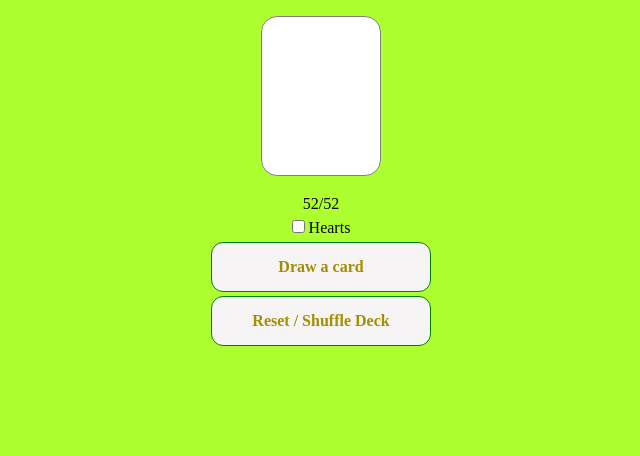
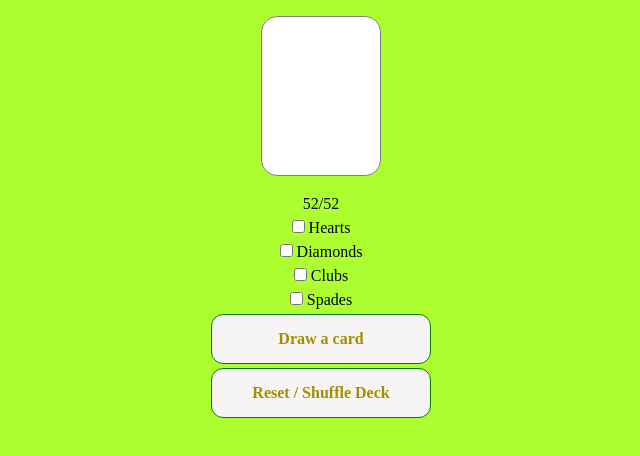
Before and after one commit to harrisfoes/supervanilla, a plain HTML site: page drawacard/index.html in a window 1280 px wide. Shown: the whole page, without its empty margins (319-959 px from the left). Drawn offline with Linux system fonts and the light colour scheme.

Commit message:
added filtering checkboxes

```diff
--- a/drawacard/index.html
+++ b/drawacard/index.html
@@ -11,9 +11,46 @@
       <div id="card"></div>
       <div id="deck-count">52/52</div>
       <div>
-        <input type="checkbox" value="hearts" name="hearts" />
+        <input
+          type="checkbox"
+          value="hearts"
+          name="hearts"
+          id="hearts"
+          class="checkbox"
+        />
         <label for="hearts">Hearts</label>
       </div>
+      <div>
+        <input
+          type="checkbox"
+          value="diamonds"
+          name="diamonds"
+          id="diamonds"
+          class="checkbox"
+        />
+        <label for="diamonds">Diamonds</label>
+      </div>
+      <div>
+        <input
+          type="checkbox"
+          value="clubs"
+          name="clubs"
+          id="clubs"
+          class="checkbox"
+        />
+        <label for="clubs">Clubs</label>
+      </div>
+      <div>
+        <input
+          type="checkbox"
+          value="spades"
+          name="spades"
+          id="spades"
+          class="checkbox"
+        />
+        <label for="spades">Spades</label>
+      </div>
+      <div id="text"></div>
       <button id="draw-card">Draw a card</button>
       <button id="reset">Reset / Shuffle Deck</button>
     </div>
--- a/drawacard/main.js
+++ b/drawacard/main.js
@@ -29,9 +29,28 @@ const values = [
 
 let deck = [];
 let popped = {};
+let selectedSuits = [];
 
 const cardDrawnDisplay = document.getElementById("card");
 const deckCount = document.getElementById("deck-count");
+
+const checkbox = document.querySelectorAll(".checkbox");
+const text = document.getElementById("text");
+
+console.log(checkbox);
+
+for (let i = 0; i < checkbox.length; i++) {
+  console.log(checkbox[i]);
+  checkbox[i].addEventListener("change", () => {
+    if (checkbox[i].checked) {
+      console.log(checkbox[i]);
+      selectedSuits.push(checkbox[i].id);
+    } else {
+      selectedSuits.pop(checkbox[i].id);
+    }
+    text.innerHTML = selectedSuits;
+  });
+}
 
 function createDeck() {
   let newDeck = [];
```
